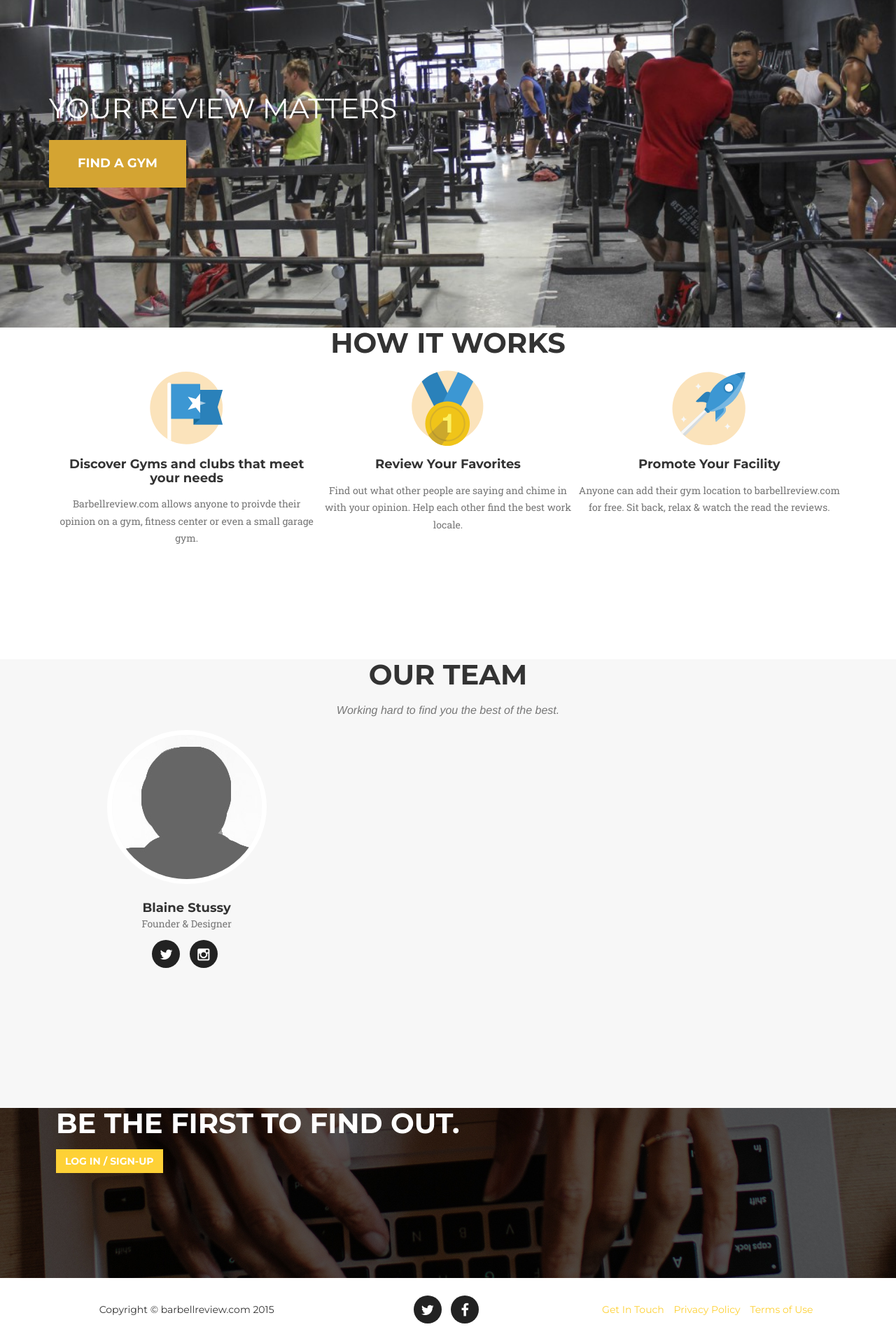
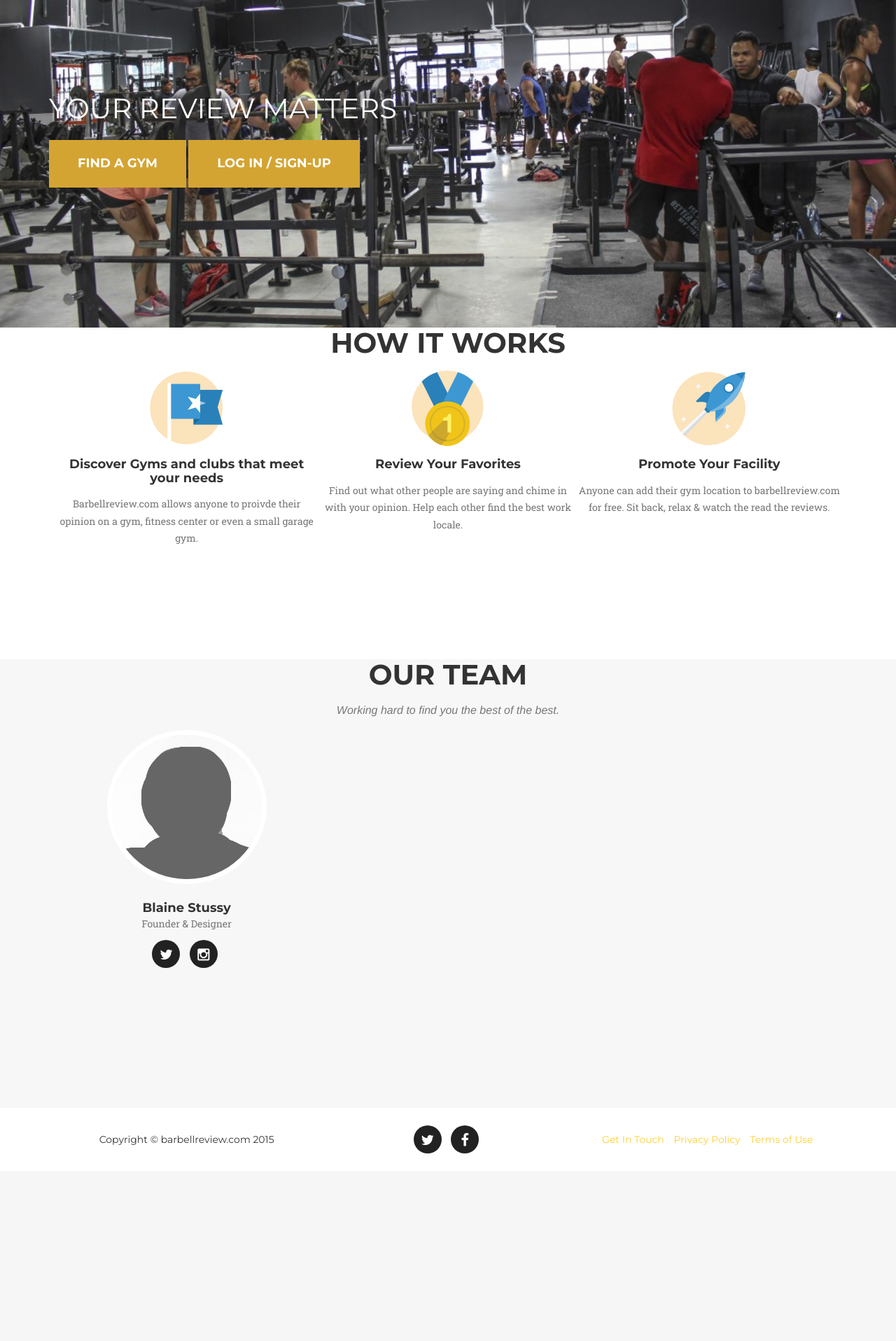
Before and after one commit to blainestussy/barbellreview, a Django app: page / in a window 1280 px wide. Shown: the part 215-2131 px from the top of the page at 70% size. After the commit the page ends 1863 px from the top, so only its background shows below. Run offline with Django 3.2, Linux system fonts and the light colour scheme; some libraries are stand-ins or nearby versions; some web fonts are replaced.

Commit message:
index changes for buttons

```diff
--- a/templates/base/index.html
+++ b/templates/base/index.html
@@ -86,6 +86,16 @@
                 <div class="intro-heading"></div>
                 <div class="intro-lead-in">YOUR REVIEW MATTERS</div>
                 <a href="location/" class="page-scroll btn btn-xl">Find a Gym</a>
+
+{% block buttoncreateorlogin %}
+
+ {% if user.is_authenticated %}
+ <a class="page-scroll btn btn-xl" href="/location/create/">Add a Gym</a>
+ {% else %}
+ <a class="page-scroll btn btn-xl" href="/entrance/">Log In / Sign-Up</a>
+ {% endif %}
+{% endblock %}
+
             </div>
         </div>
     </header>
@@ -147,25 +157,6 @@
             </div>
         </div>
     </section>
-
-    <section id="contact">
-        <div class="container">
-            <div class="row">
-<div class="col-lg-12">
-                        <h2 class="section-heading">Be the first to find out.</h2>
-
-
-{% block buttoncreateorlogin %}
-
- {% if user.is_authenticated %}
- <a class="btn btn-primary" href="/location/create/">Add a Gym</a>
- {% else %}
- <a class="btn btn-primary" href="/entrance/">Log In / Sign-Up</a>
- {% endif %}
-{% endblock %}
-
-
-</section>
                     </div>
             </div>
         </div>
```
